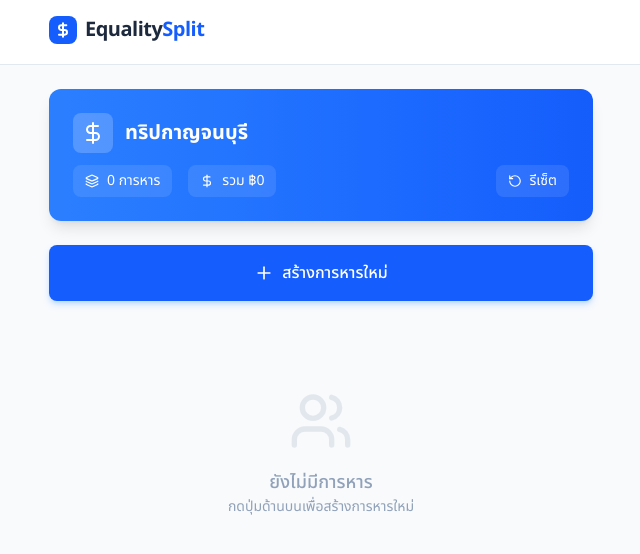
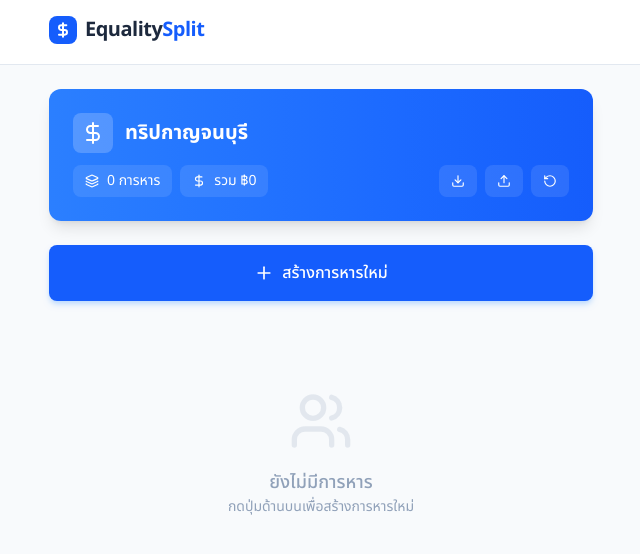
Before and after one commit to Teerut26/bill-splitter, a React (Vite) app: page / in a window 1280 px wide. Shown: the top 554 px of the page, without its empty margins (319-959 px from the left). Built offline with nearby package versions, Linux system fonts and the light colour scheme.

Commit message:
feat: Add trip import and export functionality with Zod validation.

```diff
--- a/package.json
+++ b/package.json
@@ -17,6 +17,7 @@
     "react": "^19.2.0",
     "react-dom": "^19.2.0",
     "usehooks-ts": "^3.1.1",
+    "zod": "^4.1.13",
     "zustand": "^5.0.9"
   },
   "devDependencies": {
--- a/src/App.tsx
+++ b/src/App.tsx
@@ -42,6 +42,8 @@ export default function EqualityApp() {
   const submitExpense = useBillSplitterStore(state => state.submitExpense);
   const removeExpense = useBillSplitterStore(state => state.removeExpense);
   const resetTrip = useBillSplitterStore(state => state.resetTrip);
+  const exportTrip = useBillSplitterStore(state => state.exportTrip);
+  const importTrip = useBillSplitterStore(state => state.importTrip);
 
   // Get active session data
   const activeSession = useActiveSession();
@@ -78,6 +80,8 @@ export default function EqualityApp() {
             onSelectSession={selectSession}
             onDeleteSession={deleteSession}
             onResetTrip={resetTrip}
+            onExportTrip={exportTrip}
+            onImportTrip={importTrip}
           />
         ) : (
           <>
--- a/src/components/SessionList.tsx
+++ b/src/components/SessionList.tsx
@@ -1,4 +1,4 @@
-import { Plus, Users, DollarSign, Layers, RotateCcw } from 'lucide-react';
+import { Plus, Users, DollarSign, Layers, RotateCcw, Download, Upload } from 'lucide-react';
 import { Button, Input } from './ui';
 import SessionCard from './SessionCard';
 import type { Session } from '../types';
@@ -11,6 +11,8 @@ interface SessionListProps {
   onSelectSession: (id: string) => void;
   onDeleteSession: (id: string) => void;
   onResetTrip: () => void;
+  onExportTrip: () => void;
+  onImportTrip: () => void;
 }
 
 const SessionList = ({
@@ -21,6 +23,8 @@ const SessionList = ({
   onSelectSession,
   onDeleteSession,
   onResetTrip,
+  onExportTrip,
+  onImportTrip,
 }: SessionListProps) => {
   const sortedSessions = [...sessions].sort((a, b) => b.createdAt - a.createdAt);
   const totalAmount = sessions.reduce(
@@ -45,7 +49,7 @@ const SessionList = ({
             />
           </div>
         </div>
-        <div className="flex gap-4 text-sm">
+        <div className="flex gap-2 text-sm flex-wrap">
           <div className="bg-white/10 px-3 py-1.5 rounded-lg flex items-center gap-2">
             <Layers size={14} />
             <span>{sessions.length} การหาร</span>
@@ -54,13 +58,29 @@ const SessionList = ({
             <DollarSign size={14} />
             <span>รวม ฿{totalAmount.toLocaleString()}</span>
           </div>
-          <button
-            onClick={onResetTrip}
-            className="bg-white/10 px-3 py-1.5 rounded-lg flex items-center gap-2 hover:bg-white/20 transition-colors ml-auto"
-          >
-            <RotateCcw size={14} />
-            <span>รีเซ็ต</span>
-          </button>
+          <div className="flex gap-2 ml-auto">
+            <button
+              onClick={onExportTrip}
+              className="bg-white/10 px-3 py-1.5 rounded-lg flex items-center gap-2 hover:bg-white/20 transition-colors"
+              title="ส่งออก"
+            >
+              <Download size={14} />
+            </button>
+            <button
+              onClick={onImportTrip}
+              className="bg-white/10 px-3 py-1.5 rounded-lg flex items-center gap-2 hover:bg-white/20 transition-colors"
+              title="นำเข้า"
+            >
+              <Upload size={14} />
+            </button>
+            <button
+              onClick={onResetTrip}
+              className="bg-white/10 px-3 py-1.5 rounded-lg flex items-center gap-2 hover:bg-white/20 transition-colors"
+              title="รีเซ็ต"
+            >
+              <RotateCcw size={14} />
+            </button>
+          </div>
         </div>
       </div>
 
--- /dev/null
+++ b/src/schemas/tripSchema.ts
@@ -0,0 +1,35 @@
+import { z } from 'zod';
+
+// Zod schemas for validating imported data
+
+export const ParticipantSchema = z.object({
+  id: z.number(),
+  name: z.string(),
+});
+
+export const ExpenseSchema = z.object({
+  id: z.number(),
+  title: z.string(),
+  payerId: z.string(),
+  amount: z.number(),
+  involvedIds: z.array(z.number()),
+  splitMode: z.enum(['equal', 'exact']),
+  customSplits: z.record(z.string(), z.number()),
+});
+
+export const SessionSchema = z.object({
+  id: z.string(),
+  name: z.string(),
+  createdAt: z.number(),
+  participants: z.array(ParticipantSchema),
+  expenses: z.array(ExpenseSchema),
+});
+
+export const TripExportSchema = z.object({
+  version: z.literal(1),
+  exportedAt: z.number(),
+  tripName: z.string(),
+  sessions: z.array(SessionSchema),
+});
+
+export type TripExport = z.infer<typeof TripExportSchema>;
--- a/src/stores/useBillSplitterStore.ts
+++ b/src/stores/useBillSplitterStore.ts
@@ -1,6 +1,7 @@
 import { create } from 'zustand';
 import { persist, createJSONStorage } from 'zustand/middleware';
 import type { Expense, NewExpense, Report, Settlement, Session } from '../types';
+import { exportTripToJson, importTripFromJson, openImportDialog } from '../utils/importExport';
 
 const INITIAL_NEW_EXPENSE: NewExpense = {
   title: '',
@@ -49,6 +50,10 @@ interface BillSplitterState {
 
   // Reset action
   resetTrip: () => void;
+
+  // Import/Export actions
+  exportTrip: () => void;
+  importTrip: () => Promise<void>;
 }
 
 // Helper to get active session
@@ -290,6 +295,33 @@ export const useBillSplitterStore = create<BillSplitterState>()(
           });
         }
       },
+
+      exportTrip: () => {
+        const { tripName, sessions } = get();
+        exportTripToJson(tripName, sessions);
+      },
+
+      importTrip: async () => {
+        const file = await openImportDialog();
+        if (!file) return;
+
+        try {
+          const data = await importTripFromJson(file);
+
+          if (confirm(`ต้องการนำเข้าข้อมูลจาก "${data.tripName}" หรือไม่? ข้อมูลปัจจุบันจะถูกแทนที่`)) {
+            set({
+              tripName: data.tripName,
+              sessions: data.sessions,
+              activeSessionId: null,
+              newExpense: INITIAL_NEW_EXPENSE,
+              isExpenseFormOpen: false
+            });
+            alert('นำเข้าข้อมูลสำเร็จ!');
+          }
+        } catch (error) {
+          alert(error instanceof Error ? error.message : 'เกิดข้อผิดพลาดในการนำเข้าข้อมูล');
+        }
+      },
     }),
     {
       name: 'bill-splitter-storage-v3',
--- /dev/null
+++ b/src/utils/importExport.ts
@@ -0,0 +1,79 @@
+import type { Session } from '../types';
+import { TripExportSchema, type TripExport } from '../schemas/tripSchema';
+
+/**
+ * Export trip data to JSON file
+ */
+export const exportTripToJson = (tripName: string, sessions: Session[]): void => {
+  const exportData: TripExport = {
+    version: 1,
+    exportedAt: Date.now(),
+    tripName,
+    sessions,
+  };
+
+  const jsonString = JSON.stringify(exportData, null, 2);
+  const blob = new Blob([jsonString], { type: 'application/json' });
+  const url = URL.createObjectURL(blob);
+
+  const link = document.createElement('a');
+  link.href = url;
+  link.download = `${tripName.replace(/\s+/g, '_')}_${new Date().toISOString().split('T')[0]}.json`;
+  document.body.appendChild(link);
+  link.click();
+  document.body.removeChild(link);
+  URL.revokeObjectURL(url);
+};
+
+/**
+ * Import and validate trip data from JSON file
+ */
+export const importTripFromJson = (file: File): Promise<TripExport> => {
+  return new Promise((resolve, reject) => {
+    const reader = new FileReader();
+
+    reader.onload = (event) => {
+      try {
+        const jsonString = event.target?.result as string;
+        const rawData = JSON.parse(jsonString);
+
+        // Validate with Zod
+        const result = TripExportSchema.safeParse(rawData);
+
+        if (!result.success) {
+          const errors = result.error.issues.map(e => `${e.path.join('.')}: ${e.message}`).join('\n');
+          reject(new Error(`ไฟล์ไม่ถูกต้อง:\n${errors}`));
+          return;
+        }
+
+        resolve(result.data);
+      } catch {
+        reject(new Error('ไม่สามารถอ่านไฟล์ JSON ได้'));
+      }
+    };
+
+    reader.onerror = () => {
+      reject(new Error('เกิดข้อผิดพลาดในการอ่านไฟล์'));
+    };
+
+    reader.readAsText(file);
+  });
+};
+
+/**
+ * Trigger file input dialog for import
+ */
+export const openImportDialog = (): Promise<File | null> => {
+  return new Promise((resolve) => {
+    const input = document.createElement('input');
+    input.type = 'file';
+    input.accept = '.json';
+
+    input.onchange = (event) => {
+      const file = (event.target as HTMLInputElement).files?.[0];
+      resolve(file || null);
+    };
+
+    input.click();
+  });
+};
```
Also changed, not shown: 1 other file (tests, documents, lock files or other folders).
